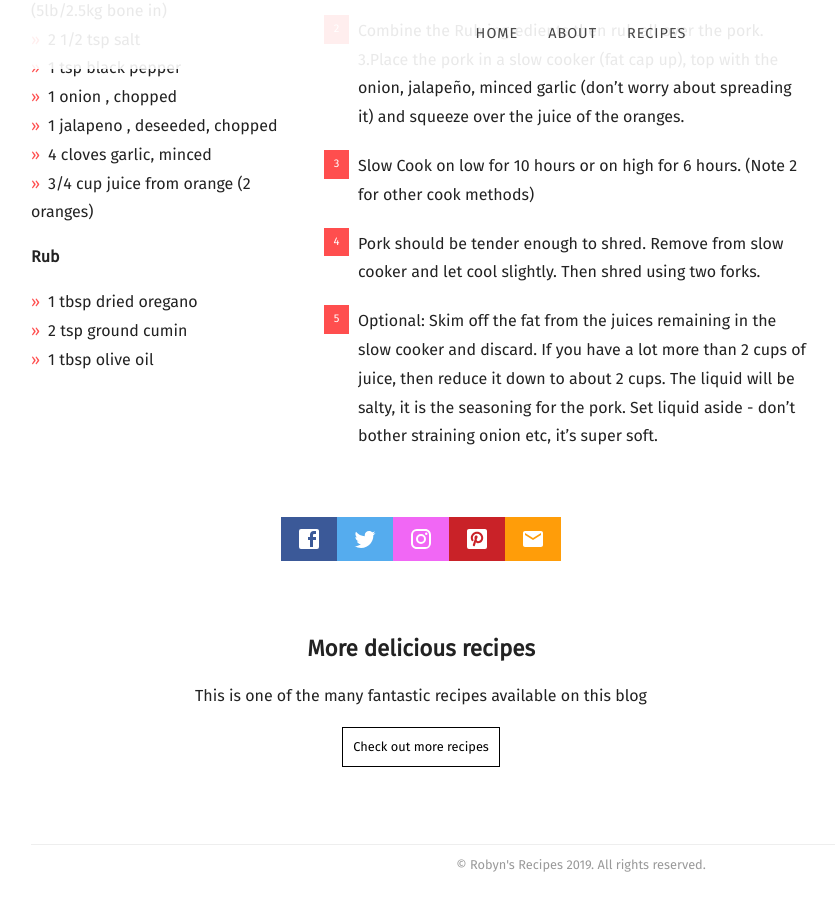
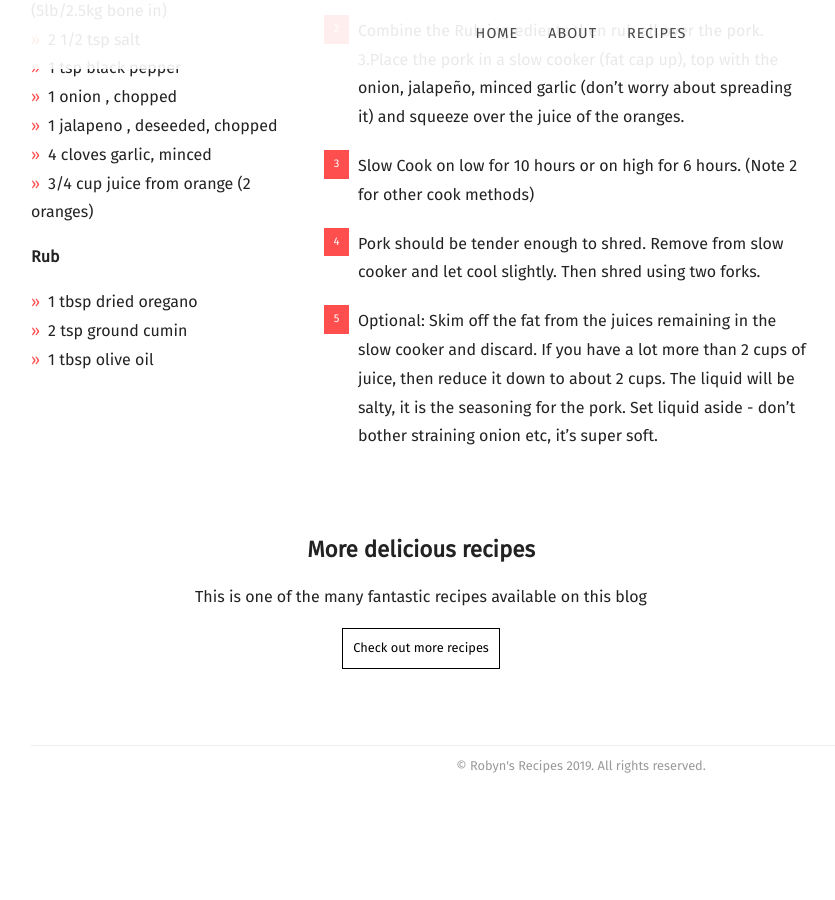
Before and after one commit to humblebots/recipe-website, a Jekyll site: the page built from _posts/2019-09-24-carnitas.md, in a window 1280 px wide and 900 px high, scrolled down 1262 px. Shown: the whole window, without its empty margins (59-894 px from the left). Built offline with Jekyll 4.4.1, drawn with Linux system fonts in a browser that asks for light colours; nearby versions of some CDN libraries; some web fonts are replaced; after the commit the page ends 2063 px from its top, so only the background shows below that.

Commit message:
Commented out post sharing section

```diff
--- a/_layouts/post.html
+++ b/_layouts/post.html
@@ -48,7 +48,7 @@ layout: default
   </div>
   {% endif %}
 
-  <div class="sharing">
+  <!-- <div class="sharing">
     {% assign share_url = page.url | absolute_url | cgi_escape %}
     <a
       class="facebook"
@@ -79,7 +79,7 @@ layout: default
       }}"
       >{% include social-icon.html icon="Email" %}</a
     >
-  </div>
+  </div> -->
 
   <div class="cta">
     <h2>More delicious recipes</h2>
```
